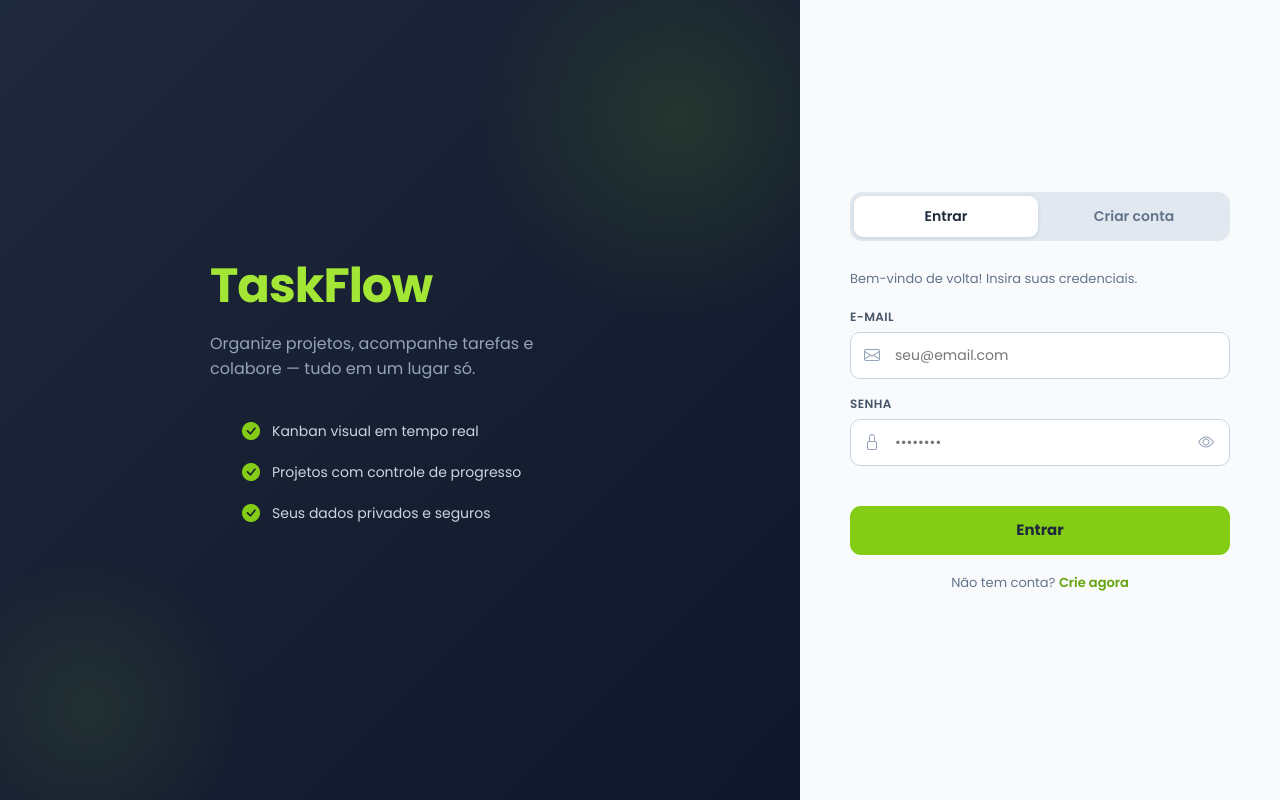
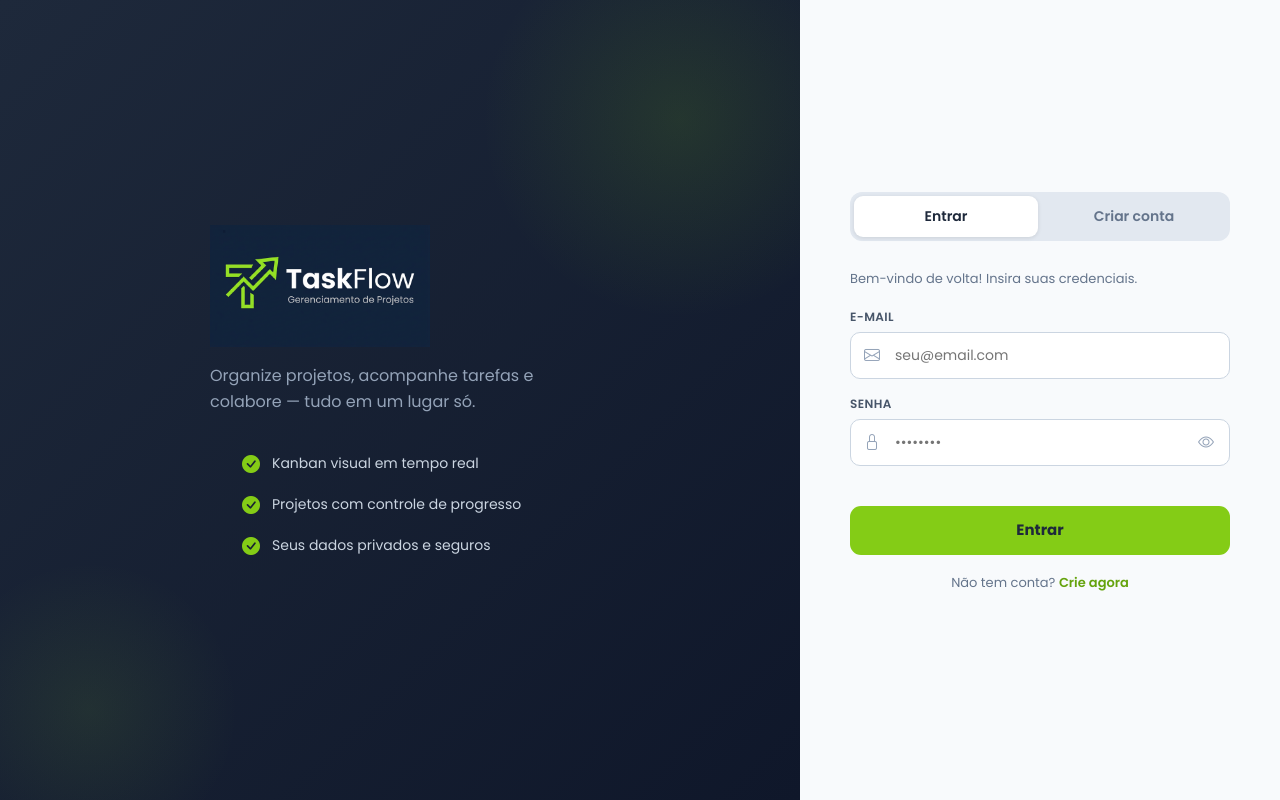
Before and after one commit to moniquetec00-glitch/TaskFlow-2, a website: page public/index.html in a window 1280 px wide. Drawn offline with nearby package versions, Linux system fonts and the light colour scheme.

Commit message:
Adiciona logo ao site e ao README

```diff
--- a/public/index.html
+++ b/public/index.html
@@ -21,8 +21,8 @@
         <!-- Painel esquerdo: marca -->
         <div class="auth-brand">
             <div class="auth-brand-inner">
-                <h1>TaskFlow</h1>
-                <p>Organize projetos, acompanhe tarefas e colabore — tudo em um lugar só.</p>
+            <img src="logo.png" alt="TaskFlow" style="max-width:220px;margin-bottom:16px;">
+            <p>Organize projetos, acompanhe tarefas e colabore — tudo em um lugar só.</p>
                 <ul class="auth-features">
                     <li><i class="bi bi-check-circle-fill"></i> Kanban visual em tempo real</li>
                     <li><i class="bi bi-check-circle-fill"></i> Projetos com controle de progresso</li>
@@ -121,7 +121,7 @@
     <!-- SIDEBAR -->
     <aside class="sidebar">
         <div class="logo">
-            <h2>TaskFlow</h2>
+            <img src="logo.png" alt="TaskFlow" style="max-width:140px;">
             <p>Gerenciamento de Projetos</p>
         </div>
         <nav class="menu">
```
